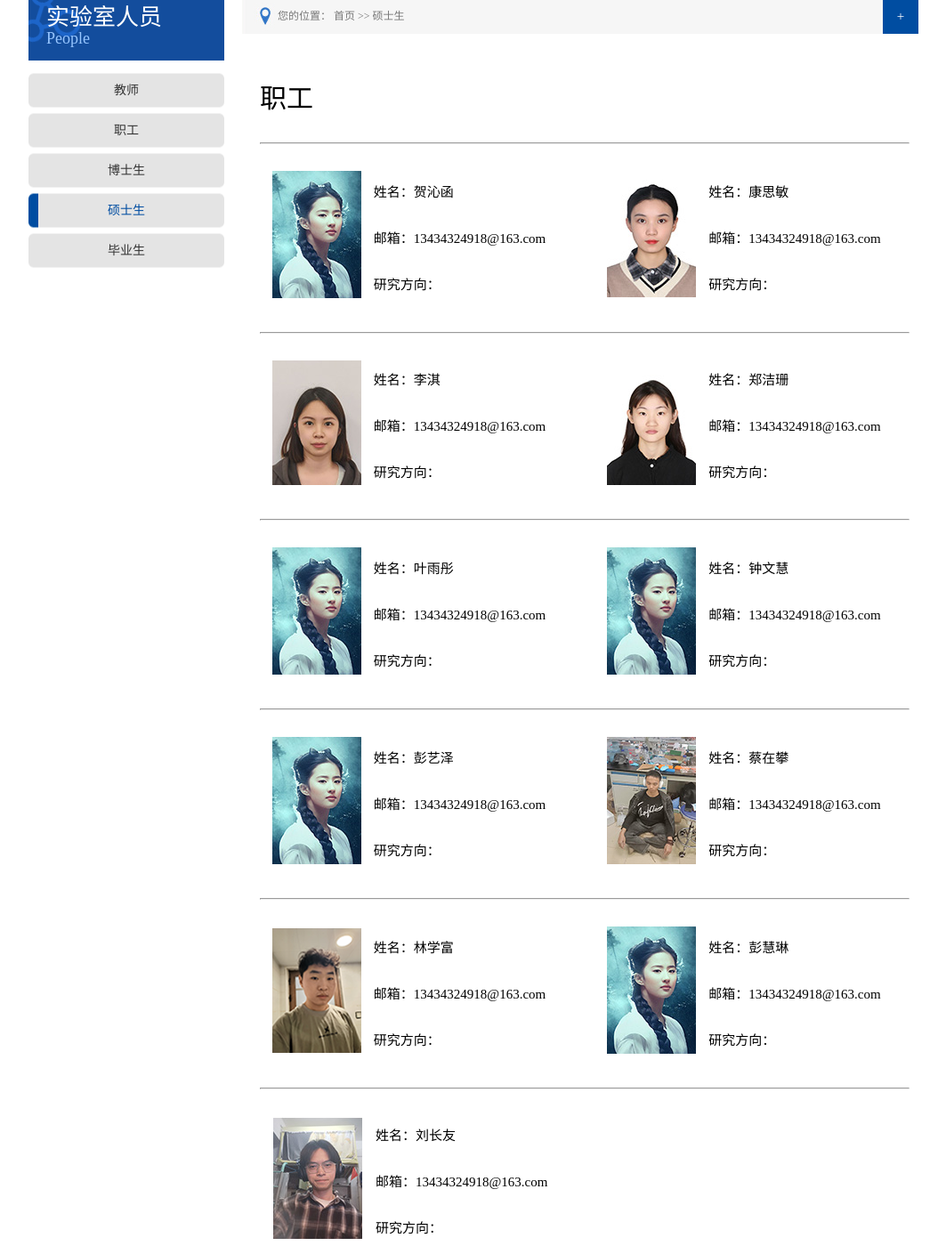
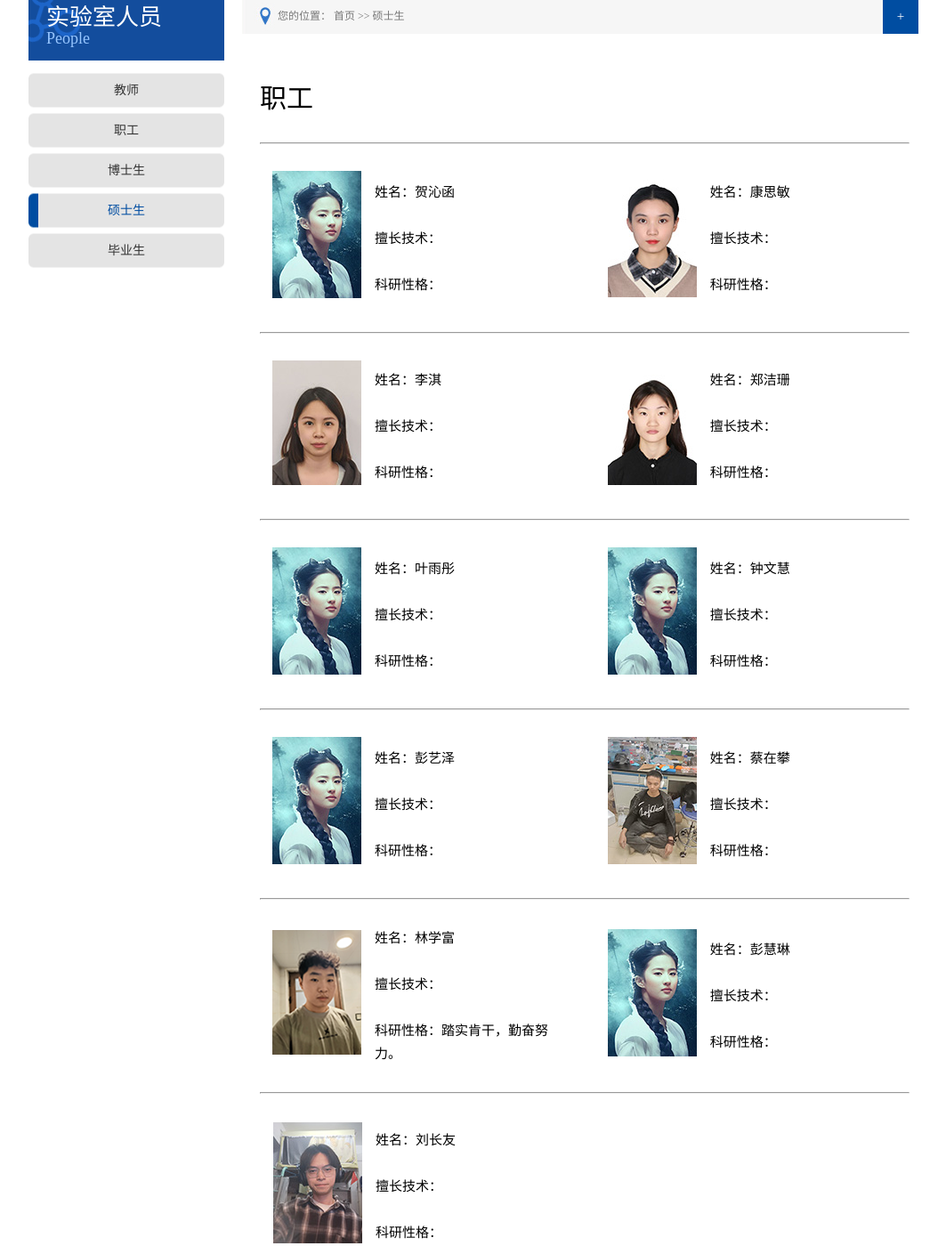
Before and after one commit to zhanweimin2021/zhanweimin2021.github.io, a Jekyll site: the page built from pages/master.html, in a window 1280 px wide and 1400 px high, scrolled down 210 px. Shown: the whole window at 89% size, without its empty margins (108-1171 px from the left). Built offline with Jekyll 4.4.1, drawn with Linux system fonts in a browser that asks for light colours.

Commit message:
Update master.html

```diff
--- a/pages/master.html
+++ b/pages/master.html
@@ -17,57 +17,57 @@ description: 硕士生
       <table style="margin-top:30px;margin-bottom:30px">
         <tr>
           <td width="120"><p align="center"><img src="/images/staff/moyayong.jpg"></p></td>
-          <td width="235"><p>姓名：贺沁函</p><br><p>邮箱：13434324918@163.com</p><br><p>研究方向：</p></td>
+          <td width="235"><p>姓名：贺沁函</p><br><p>擅长技术：</p><br><p>科研性格：</p></td>
           <td width="20"></td>
           <td width="120"><p align="center"><img src="/images/staff/kangsimin.jpg"></p></td>
-          <td width="235"><p>姓名：康思敏</p><br><p>邮箱：13434324918@163.com</p><br><p>研究方向：</p></td>
+          <td width="235"><p>姓名：康思敏</p><br><p>擅长技术：</p><br><p>科研性格：</p></td>
         </tr>
       </table>
       <hr>
       <table style="margin-top:30px;margin-bottom:30px">
         <tr>
           <td width="120"><p align="center"><img src="/images/staff/liqi.jpg"></p></td>
-          <td width="235"><p>姓名：李淇</p><br><p>邮箱：13434324918@163.com</p><br><p>研究方向：</p></td>
+          <td width="235"><p>姓名：李淇</p><br><p>擅长技术：</p><br><p>科研性格：</p></td>
           <td width="20"></td>
           <td width="120"><p align="center"><img src="/images/staff/zhengjieshan.jpg"></p></td>
-          <td width="235"><p>姓名：郑洁珊</p><br><p>邮箱：13434324918@163.com</p><br><p>研究方向：</p></td>
+          <td width="235"><p>姓名：郑洁珊</p><br><p>擅长技术：</p><br><p>科研性格：</p></td>
         </tr>
       </table>
       <hr>
       <table style="margin-top:30px;margin-bottom:30px">
         <tr>
           <td width="120"><p align="center"><img src="/images/staff/moyayong.jpg"></p></td>
-          <td width="235"><p>姓名：叶雨彤</p><br><p>邮箱：13434324918@163.com</p><br><p>研究方向：</p></td>
+          <td width="235"><p>姓名：叶雨彤</p><br><p>擅长技术：</p><br><p>科研性格：</p></td>
           <td width="20"></td>
           <td width="120"><p align="center"><img src="/images/staff/moyayong.jpg"></p></td>
-          <td width="235"><p>姓名：钟文慧</p><br><p>邮箱：13434324918@163.com</p><br><p>研究方向：</p></td>
+          <td width="235"><p>姓名：钟文慧</p><br><p>擅长技术：</p><br><p>科研性格：</p></td>
         </tr>
       </table>
       <hr>
       <table style="margin-top:30px;margin-bottom:30px">
         <tr>
           <td width="120"><p align="center"><img src="/images/staff/moyayong.jpg"></p></td>
-          <td width="235"><p>姓名：彭艺泽</p><br><p>邮箱：13434324918@163.com</p><br><p>研究方向：</p></td>
+          <td width="235"><p>姓名：彭艺泽</p><br><p>擅长技术：</p><br><p>科研性格：</p></td>
           <td width="20"></td>
           <td width="120"><p align="center"><img src="/images/staff/caizaipan.jpg"></p></td>
-          <td width="235"><p>姓名：蔡在攀</p><br><p>邮箱：13434324918@163.com</p><br><p>研究方向：</p></td>
+          <td width="235"><p>姓名：蔡在攀</p><br><p>擅长技术：</p><br><p>科研性格：</p></td>
         </tr>
       </table>
       <hr>
       <table style="margin-top:30px;margin-bottom:30px">
         <tr>
           <td width="120"><p align="center"><img src="/images/staff/linxuefu.jpg"></p></td>
-          <td width="235"><p>姓名：林学富</p><br><p>邮箱：13434324918@163.com</p><br><p>研究方向：</p></td>
+          <td width="235"><p>姓名：林学富</p><br><p>擅长技术：</p><br><p>科研性格：踏实肯干，勤奋努力。</p></td>
           <td width="20"></td>
           <td width="120"><p align="center"><img src="/images/staff/moyayong.jpg"></p></td>
-          <td width="235"><p>姓名：彭慧琳</p><br><p>邮箱：13434324918@163.com</p><br><p>研究方向：</p></td>
+          <td width="235"><p>姓名：彭慧琳</p><br><p>擅长技术：</p><br><p>科研性格：</p></td>
         </tr>
       </table>
       <hr>
       <table style="margin-top:30px;margin-bottom:30px">
         <tr>
           <td width="120"><p align="center"><img src="/images/staff/liuchangyou.jpg"></p></td>
-          <td width="235"><p>姓名：刘长友</p><br><p>邮箱：13434324918@163.com</p><br><p>研究方向：</p></td>
+          <td width="235"><p>姓名：刘长友</p><br><p>擅长技术：</p><br><p>科研性格：</p></td>
         </tr>
       </table>
       <hr>
```
